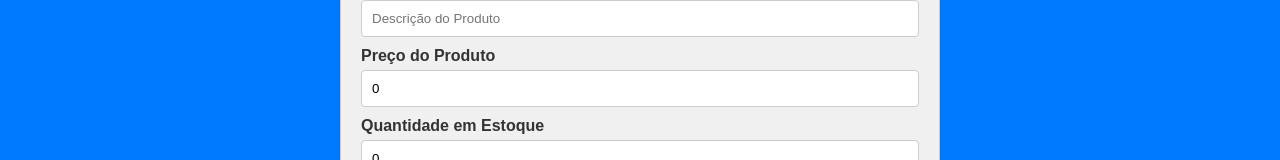
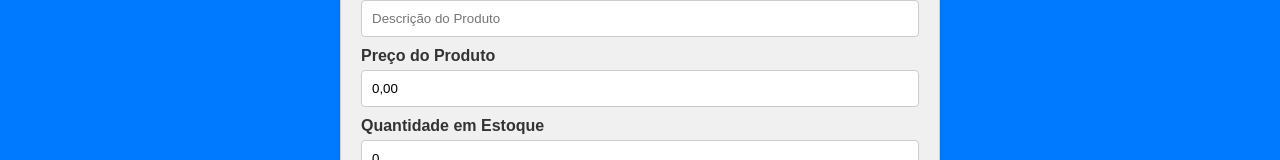
Before and after one commit to MarvinRF/t-alpha-test, a React (Create React App) app: page /create-product in a window 1280 px wide. Shown: the part 266-426 px from the top of the page. Built offline with nearby package versions, Linux system fonts and the light colour scheme.

Commit message:
"Added price formatting and handling for CreateProduct component"

```diff
--- a/src/components/CreateProduct/index.tsx
+++ b/src/components/CreateProduct/index.tsx
@@ -10,11 +10,23 @@ import {
   FormContainer,
 } from "./styles";
 
+const formatPrice = (value: number): string => {
+  // Adiciona separador de milhar e formato de decimal
+  return value.toLocaleString("pt-BR", { minimumFractionDigits: 2 });
+};
+
 const CreateProduct: React.FC = () => {
   const [name, setName] = useState("");
   const [description, setDescription] = useState("");
-  const [price, setPrice] = useState(0);
+  const [price, setPrice] = useState<number | string>(0);
   const [stock, setStock] = useState(0);
+
+  const handlePriceChange = (e: React.ChangeEvent<HTMLInputElement>) => {
+    const value = e.target.value;
+    // Remove caracteres não numéricos e converte para número
+    const numericValue = parseFloat(value.replace(/\./g, "").replace(",", "."));
+    setPrice(isNaN(numericValue) ? 0 : numericValue);
+  };
 
   const handleCreateProduct = async () => {
     try {
@@ -59,11 +71,11 @@ const CreateProduct: React.FC = () => {
 
         <Label htmlFor="price">Preço do Produto</Label>
         <Input
-          type="number"
+          type="text"
           id="price"
           required
-          value={price}
-          onChange={(e) => setPrice(Number(e.target.value))}
+          value={formatPrice(typeof price === "number" ? price : 0)}
+          onChange={handlePriceChange}
           placeholder="Preço do Produto"
         />
 
```
